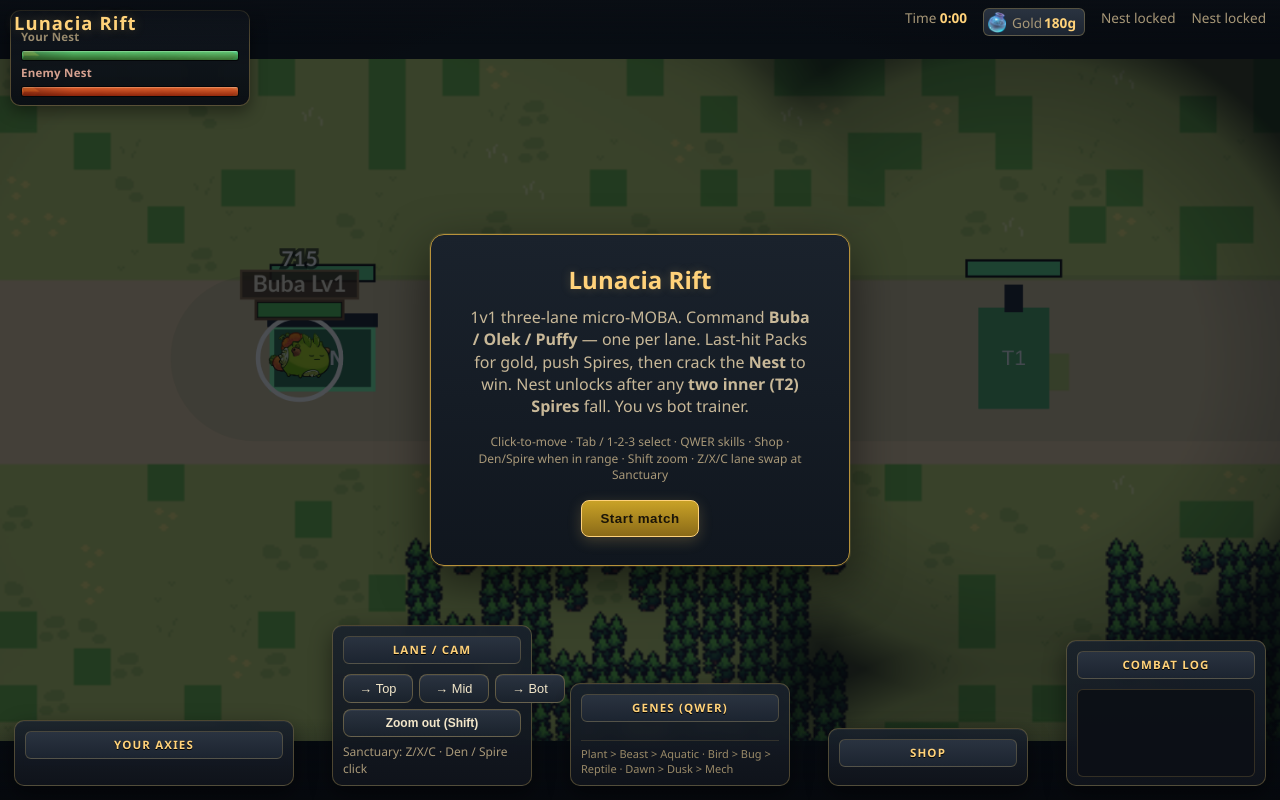
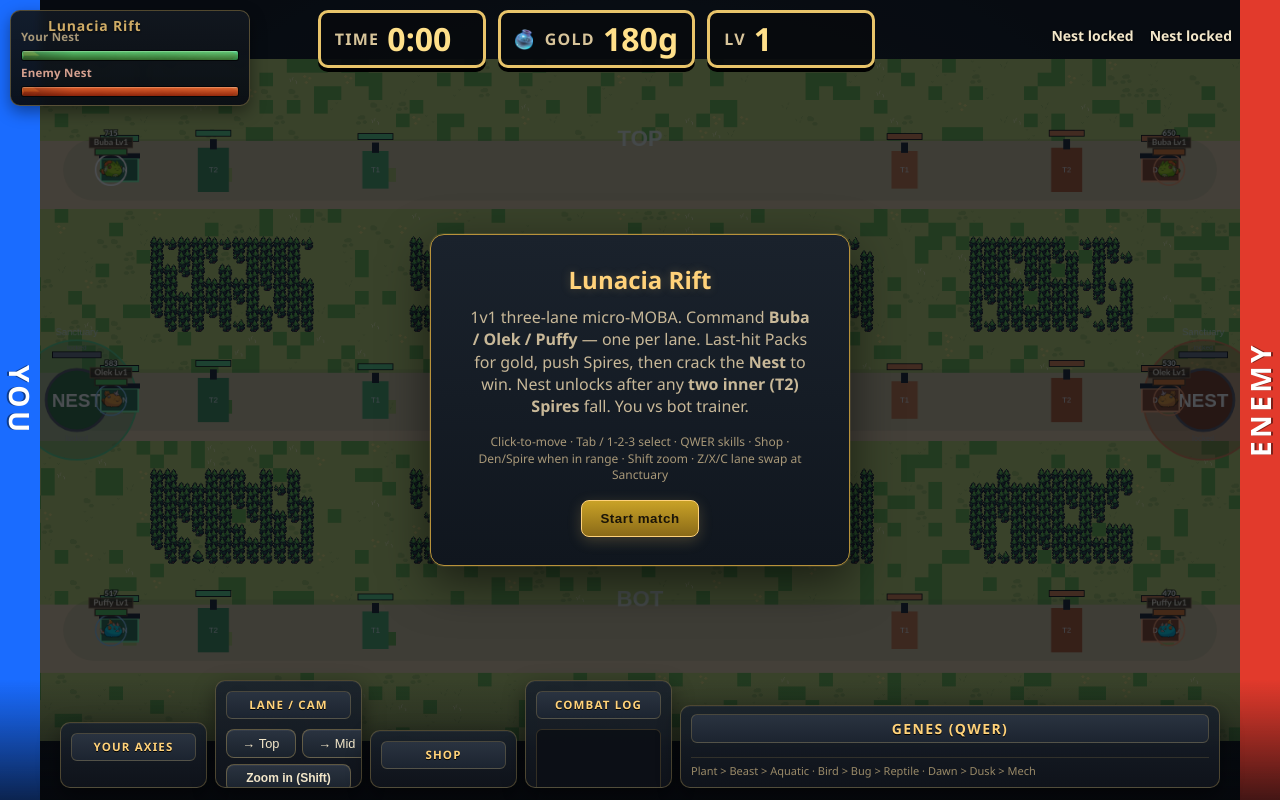
Before and after one commit to userdefault13/LUNACIA-RIFT, a website built with Vite: page index.html in a window 1280 px wide. Built offline with nearby package versions, Linux system fonts and the light colour scheme; animation ran at ten frames a second.

Commit message:
Frame the full arena and enlarge the match HUD
Default camera shows all three lanes and both Nests. Timer, gold, level, QWER, and team edge markers stay readable at thumbnail scale. Colyseus loads on demand so the static server can still boot solo and CPU play.

```diff
--- a/css/style.css
+++ b/css/style.css
@@ -1042,3 +1042,151 @@ body.origins-battle #stage-wrap {
 #mp-error.hidden,
 #mp-start.hidden,
 #solo-panel.hidden { display: none !important; }
+
+/* Thumbnail HUD — still readable after ~0.43× (1500×800 → 640×360).
+   Wide camera is js/game.js wideFraming / ZOOM_OUT. */
+body.origins-battle header {
+  display: grid;
+  grid-template-columns: auto minmax(0, 1fr) auto;
+  align-items: start;
+  gap: 8px;
+  padding: 10px 48px 0;
+  background: transparent;
+}
+body.origins-battle header h1 {
+  font-size: 14px;
+  font-weight: 700;
+  margin-top: 6px;
+  opacity: 0.8;
+  text-shadow: 0 1px 2px #000;
+}
+.match-readout {
+  justify-self: center;
+  display: flex;
+  gap: 12px;
+  pointer-events: none;
+  z-index: 21;
+}
+.readout-chip {
+  display: inline-flex;
+  align-items: center;
+  gap: 8px;
+  min-width: 168px;
+  height: 58px;
+  padding: 0 14px;
+  background: rgba(8, 10, 14, 0.92);
+  border: 3px solid #e8c46a;
+  border-radius: 10px;
+  color: #fff;
+  font-weight: 800;
+  line-height: 1;
+  box-shadow: 0 4px 0 #000;
+}
+.readout-chip .readout-k {
+  font-size: 16px;
+  letter-spacing: 0.08em;
+  text-transform: uppercase;
+  color: #d7c49a;
+}
+.readout-chip strong {
+  font-size: 32px;
+  color: #ffe08a;
+  font-variant-numeric: tabular-nums;
+}
+body.origins-battle header .meta {
+  font-size: 14px;
+  font-weight: 700;
+  margin-top: 16px;
+  color: #f2e6c9;
+  text-shadow: 0 1px 2px #000;
+}
+
+.side-marker {
+  position: absolute;
+  top: 0;
+  bottom: 0;
+  width: 40px;
+  z-index: 6;
+  display: flex;
+  align-items: center;
+  justify-content: center;
+  writing-mode: vertical-rl;
+  text-orientation: mixed;
+  font-size: 28px;
+  font-weight: 800;
+  letter-spacing: 0.12em;
+  color: #fff;
+  pointer-events: none;
+  text-shadow: 0 2px 0 rgba(0, 0, 0, 0.45);
+}
+.side-you {
+  left: 0;
+  background: #1a6cff;
+}
+.side-enemy {
+  right: 0;
+  background: #e23a2c;
+  transform: rotate(180deg);
+}
+
+#hud.origins-hud {
+  flex-wrap: nowrap;
+  align-items: flex-end;
+  justify-content: center;
+  gap: 8px;
+  padding: 0 60px 12px;
+  background: linear-gradient(0deg, rgba(6, 8, 12, 0.72) 0%, rgba(6, 8, 12, 0.2) 70%, transparent 100%);
+}
+#hud.origins-hud .panel-skills {
+  flex: 0 0 auto;
+  max-width: none;
+  min-width: 540px;
+  order: 2;
+  padding: 8px 10px 8px;
+}
+#hud.origins-hud .panel-axies,
+#hud.origins-hud .panel-lanes,
+#hud.origins-hud .panel-shop,
+#hud.origins-hud .panel-log {
+  flex: 0 1 150px;
+  max-width: 170px;
+  max-height: 108px;
+  overflow: hidden;
+}
+#hud.origins-hud .panel-skills h2 {
+  font-size: 14px;
+  margin-bottom: 6px;
+  padding: 4px 8px;
+}
+#hud.origins-hud #skills {
+  display: grid;
+  grid-template-columns: repeat(4, minmax(72px, 1fr));
+  gap: 8px;
+}
+#hud.origins-hud #skills .skill,
+#hud.origins-hud #skills .skill.origins-skill {
+  min-width: 84px;
+  min-height: 84px;
+  padding: 6px 4px 4px;
+  gap: 2px;
+}
+#hud.origins-hud #skills .skill .key {
+  font-size: 36px;
+  font-weight: 800;
+  line-height: 1;
+  color: #ffd27a;
+}
+#hud.origins-hud #skills .skill .skill-name {
+  font-size: 15px;
+  font-weight: 700;
+  max-width: 110px;
+  color: #fff;
+}
+#hud.origins-hud #skills .skill .skill-cd {
+  font-size: 14px;
+  font-weight: 700;
+}
+#hud.origins-hud #skills .skill .skill-icon {
+  width: 22px;
+  height: 22px;
+}
--- a/index.html
+++ b/index.html
@@ -10,15 +10,20 @@
   <div id="app">
     <header>
       <h1>Lunacia Rift</h1>
+      <div id="match-readout" class="match-readout" aria-label="Match status">
+        <span class="readout-chip"><span class="readout-k">Time</span> <strong id="timer">0:00</strong></span>
+        <span class="readout-chip readout-gold"><span class="origins-energy-badge" aria-hidden="true"></span><span class="readout-k">Gold</span> <strong id="gold">180g</strong></span>
+        <span class="readout-chip"><span class="readout-k">Lv</span> <strong id="axie-level">1</strong></span>
+      </div>
       <div class="meta">
-        <span>Time <strong id="timer">0:00</strong></span>
-        <span class="meta-gold"><span class="origins-energy-badge" aria-hidden="true"></span>Gold <strong id="gold">180g</strong></span>
         <span id="nest-player-label">Nest locked</span>
         <span id="nest-enemy-label">Nest locked</span>
       </div>
     </header>
 
     <div id="stage-wrap">
+      <div class="side-marker side-you" aria-hidden="true">YOU</div>
+      <div class="side-marker side-enemy" aria-hidden="true">ENEMY</div>
       <div id="channel"></div>
       <div id="combat-hud" class="origins-panel" aria-label="Combat vitals">
         <div id="combat-axies"></div>
@@ -83,7 +88,7 @@
           <button class="axie-btn" id="lane-mid" type="button">→ Mid</button>
           <button class="axie-btn" id="lane-bot" type="button">→ Bot</button>
         </div>
-        <button class="zoom-hold-btn" id="zoom-out-btn" type="button" title="Hold Shift or this button">Zoom out (Shift)</button>
+        <button class="zoom-hold-btn" id="zoom-out-btn" type="button" title="Hold to zoom in on the selected Axie">Zoom in (Shift)</button>
         <p class="hint">Sanctuary: Z/X/C · Den / Spire click</p>
       </div>
 
--- a/js/game.js
+++ b/js/game.js
@@ -481,9 +481,10 @@
       projectiles: [],
       fx: [],
       keys: Object.create(null),
-      // Camera: soft-follow selected Axie; hold Shift / HUD to zoom out
+      // Camera: wide three-lane arena by default (thumbnail + match start).
+      // zoomOutHeld is the historical flag: true = hold Shift / button to zoom IN.
       zoomOutHeld: false,
-      cam: { x: W / 2, y: H / 2, zoom: ZOOM_IN },
+      cam: { x: W / 2, y: H / 2, zoom: ZOOM_OUT },
       camCorpseUntil: 0,
       camCorpsePos: null,
     };
@@ -1992,12 +1993,17 @@
       return { x: W / 2, y: H / 2 };
     }
 
+    function wideFraming() {
+      return !state.zoomOutHeld;
+    }
+
     function updateCamera(dt) {
-      const targetZoom = state.zoomOutHeld ? ZOOM_OUT : ZOOM_IN;
+      const wide = wideFraming();
+      const targetZoom = wide ? ZOOM_OUT : ZOOM_IN;
       const zAlpha = 1 - Math.exp(-ZOOM_LERP * dt);
       state.cam.zoom += (targetZoom - state.cam.zoom) * zAlpha;
 
-      const focus = cameraFocus();
+      const focus = wide ? { x: W / 2, y: H / 2 } : cameraFocus();
       const fAlpha = 1 - Math.exp(-CAM_FOLLOW * dt);
       state.cam.x += (focus.x - state.cam.x) * fAlpha;
       state.cam.y += (focus.y - state.cam.y) * fAlpha;
@@ -2157,9 +2163,10 @@
         ctx.lineWidth = 3;
         ctx.stroke();
         ctx.fillStyle = '#fff';
-        ctx.font = 'bold 11px sans-serif';
+        const nestPx = Math.max(11, Math.round(22 / Math.max(state.cam.zoom, 0.01)));
+        ctx.font = `800 ${nestPx}px sans-serif`;
         ctx.textAlign = 'center';
-        ctx.fillText('NEST', s.x, s.y + 4);
+        ctx.fillText('NEST', s.x, s.y + nestPx * 0.35);
         if (!s.unlocked) {
           ctx.fillStyle = '#aaa';
           ctx.font = '9px sans-serif';
@@ -2464,12 +2471,13 @@
         }
         return false;
       };
+      const wideBoard = wideFraming();
       for (const p of living(state.packs)) {
-        if (p.team === 'enemy' && !seen(p.x, p.y)) continue;
+        if (!wideBoard && p.team === 'enemy' && !seen(p.x, p.y)) continue;
         drawPack(p);
       }
       for (const a of living(state.axies)) {
-        if (a.team === 'enemy' && !seen(a.x, a.y)) continue;
+        if (!wideBoard && a.team === 'enemy' && !seen(a.x, a.y)) continue;
         drawAxie(a);
       }
 
@@ -2580,17 +2588,17 @@
         ctx.globalAlpha = 1;
       }
 
-      // Fog of War overlay (world space, under camera transform)
-      drawFogOfWar(visions);
-
-      // minimap-ish labels
-      ctx.fillStyle = 'rgba(200,220,200,0.5)';
-      ctx.font = '11px sans-serif';
-      ctx.textAlign = 'left';
-      const labelX = W / 2 - 12;
-      ctx.fillText('TOP', labelX, LANE_Y.top - 36);
-      ctx.fillText('MID', labelX, LANE_Y.mid - 36);
-      ctx.fillText('BOT', labelX, LANE_Y.bot - 36);
+      // Fog only while zoomed in. Wide framing keeps both Nests and Packs readable.
+      if (!wideBoard) drawFogOfWar(visions);
+
+      // Lane tags sized in screen px so they survive a ~0.43× thumbnail.
+      const lanePx = Math.max(14, Math.round(26 / Math.max(state.cam.zoom, 0.01)));
+      ctx.fillStyle = 'rgba(232, 240, 232, 0.92)';
+      ctx.font = `800 ${lanePx}px sans-serif`;
+      ctx.textAlign = 'center';
+      ctx.fillText('TOP', W / 2, LANE_Y.top - 28);
+      ctx.fillText('MID', W / 2, LANE_Y.mid - 28);
+      ctx.fillText('BOT', W / 2, LANE_Y.bot - 28);
 
       ctx.restore();
     }
@@ -2709,15 +2717,10 @@
     window.addEventListener('blur', onBlur);
     requestAnimationFrame(loop);
 
-    // Seed camera on first selected Axie
-    {
-      const ax = selected();
-      if (ax) {
-        state.cam.x = ax.x;
-        state.cam.y = ax.y;
-        state.cam.zoom = ZOOM_IN;
-      }
-    }
+    // Match opens on the full three-lane board (both Nests in frame).
+    state.cam.x = W / 2;
+    state.cam.y = H / 2;
+    state.cam.zoom = ZOOM_OUT;
 
     return {
       state,
--- a/js/main.js
+++ b/js/main.js
@@ -5,7 +5,6 @@
 import { attachSpineHeroes } from './spineHeroes.js';
 import { attachOriginsVfx } from './originsVfx.js';
 import { attachGlbHeroes } from './glbHeroes.js';
-import { createNet, resolveEndpoint, DEFAULT_ENDPOINT } from './net.js';
 
 const $ = (sel) => document.querySelector(sel);
 
@@ -55,6 +54,11 @@ const SHOP_STATUS_ICON = {
       renderHud(state) {
         $('#gold').textContent = `${state.gold}g`;
         $('#timer').textContent = fmt(state.t);
+        const lvEl = $('#axie-level');
+        if (lvEl) {
+          const axLv = game.selected();
+          lvEl.textContent = String((axLv && axLv.level) || 1);
+        }
         const pNest = state.structures.find((s) => s.type === 'nest' && s.team === 'player');
         const eNest = state.structures.find((s) => s.type === 'nest' && s.team === 'enemy');
         const pBar = $('#nest-player');
@@ -605,14 +609,39 @@ const SHOP_STATUS_ICON = {
 
 
     // --- Multiplayer (Colyseus lunacia_rift) ---
-    const net = createNet();
+    // Dynamic import so a static server (no bare-specifier resolver) can still boot solo / CPU.
+    let net;
     let mpMode = 'solo';
     let snapshotTimer = null;
     let localReady = false;
     let mpMatchStarted = false;
-
-    const mpEndpointLabel = $('#mp-endpoint-label');
-    if (mpEndpointLabel) mpEndpointLabel.textContent = resolveEndpoint() || DEFAULT_ENDPOINT;
+    try {
+      const netMod = await import('./net.js');
+      net = netMod.createNet();
+      const mpEndpointLabel = $('#mp-endpoint-label');
+      if (mpEndpointLabel) mpEndpointLabel.textContent = netMod.resolveEndpoint() || netMod.DEFAULT_ENDPOINT;
+    } catch (err) {
+      console.warn('[LunaciaRift] multiplayer unavailable — solo / CPU play continues', err);
+      net = {
+        sessionId: null,
+        phase: 'offline',
+        side: null,
+        isHost: false,
+        multiplayer: false,
+        players: [],
+        inviteCode: '',
+        setCallbacks() {},
+        sendCmd() {},
+        sendSnapshot() {},
+        matchEnd() {},
+        createRoom() { return Promise.reject(err); },
+        joinRoom() { return Promise.reject(err); },
+        setReady() {},
+        forfeit() {},
+        leave() { return Promise.resolve(); },
+        startMatch() {},
+      };
+    }
 
     function setMpError(msg) {
       const el = $('#mp-error');
@@ -885,7 +914,7 @@ const SHOP_STATUS_ICON = {
       });
     }
 
-    // Hold-to-zoom-out (pointer + touch); release returns to zoomed-in follow
+    // Hold to zoom in on the selected Axie; release returns to the wide arena
     const zoomBtn = $('#zoom-out-btn');
     if (zoomBtn) {
       const hold = (on) => {
```
